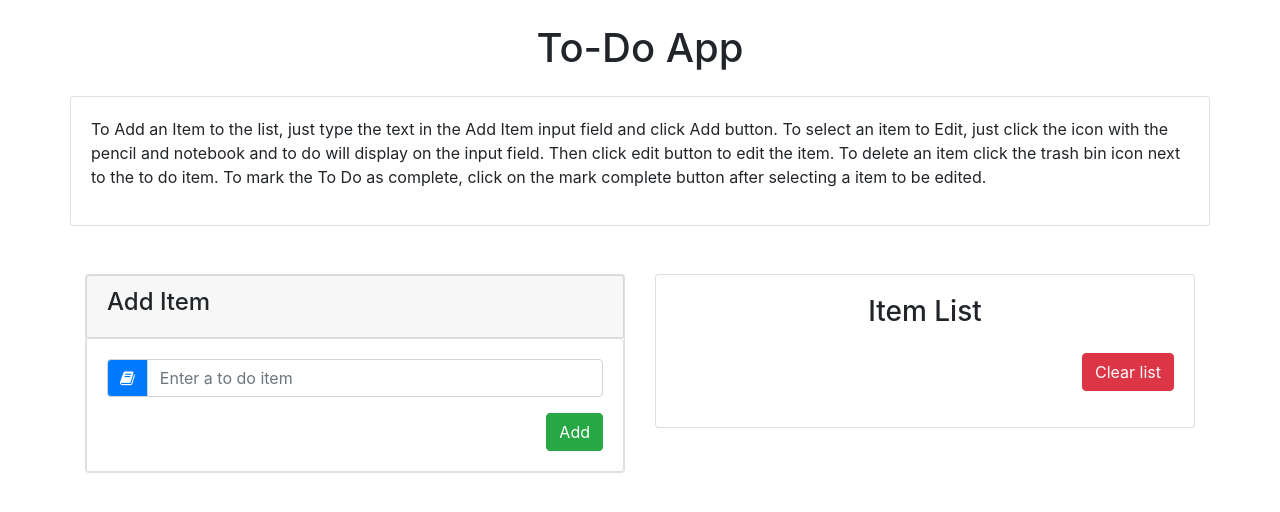
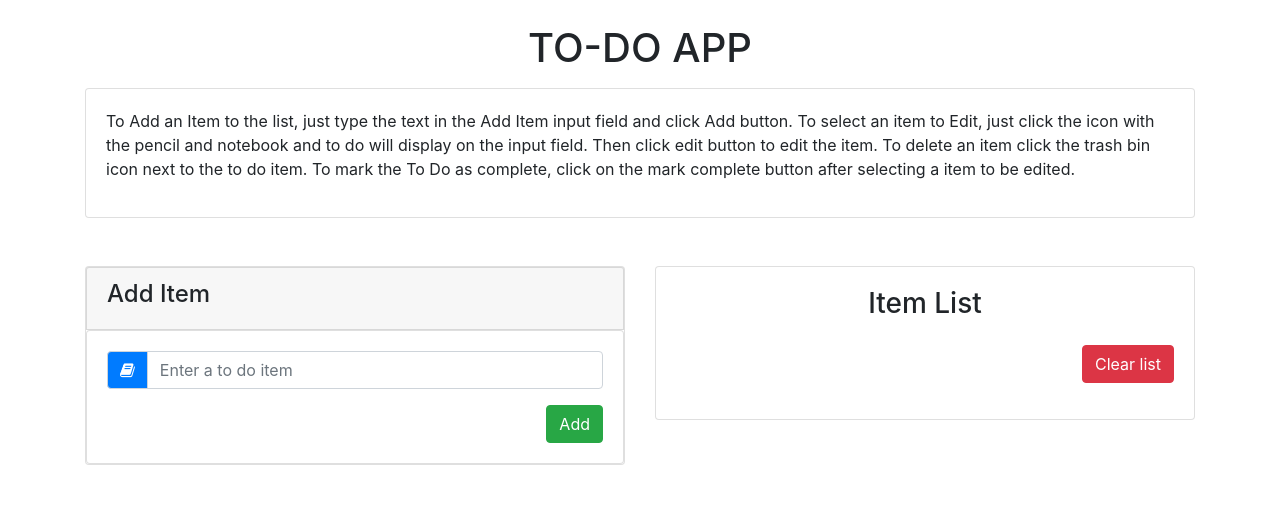
Before and after one commit to SasithaLY/todolist, a React (Create React App) app: page / in a window 1280 px wide. Shown: the top 512 px of the page. Built offline with nearby package versions, Linux system fonts and the light colour scheme.

Commit message:
Complete Project

```diff
--- a/src/App.js
+++ b/src/App.js
@@ -142,9 +142,8 @@ class App extends Component {
                 <div className="row">
                     <div className="col mx-auto mt-4">
                         <h1 className="text-capitalize text-center">
-                            To-do App
+                            TO-DO APP
                         </h1>
-                        <div className="row">
                             <div className="card card-body mt-3">
                                 <p>To Add an Item to the list, just type the text in the Add Item input field and click
                                     Add button. To select an item to Edit, just click the icon with the pencil and
@@ -154,7 +153,6 @@ class App extends Component {
                                     be edited.
                                 </p>
                             </div>
-                        </div>
                         <div className="row">
                             <div className="col-md-6">
                                 <TodoInput
```
